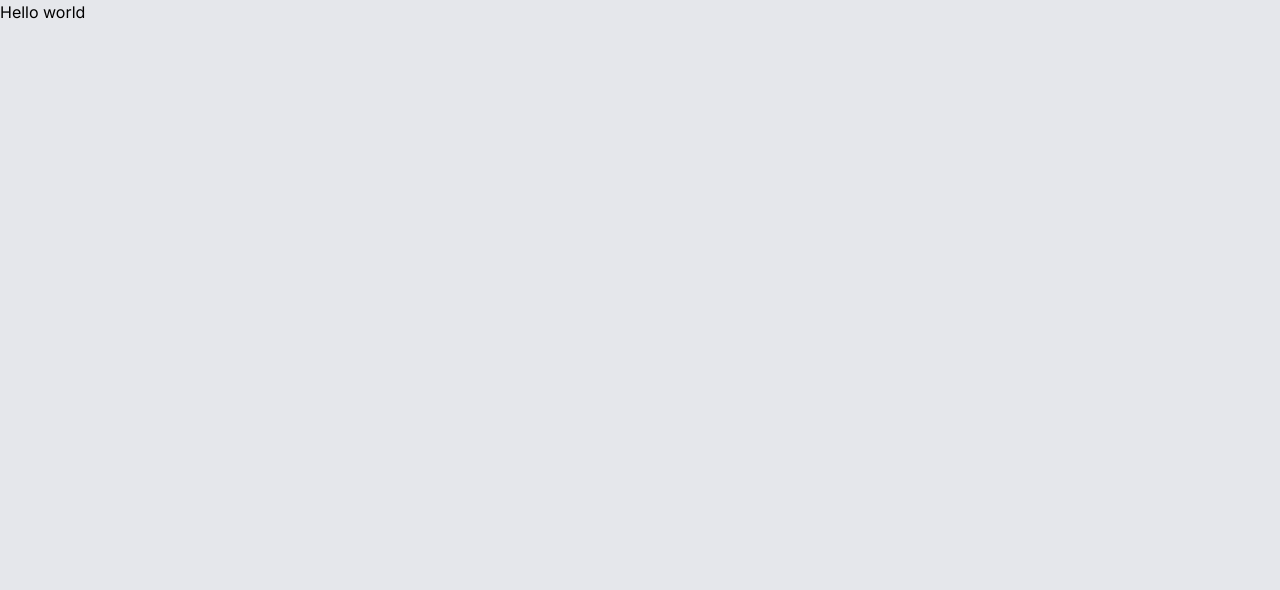
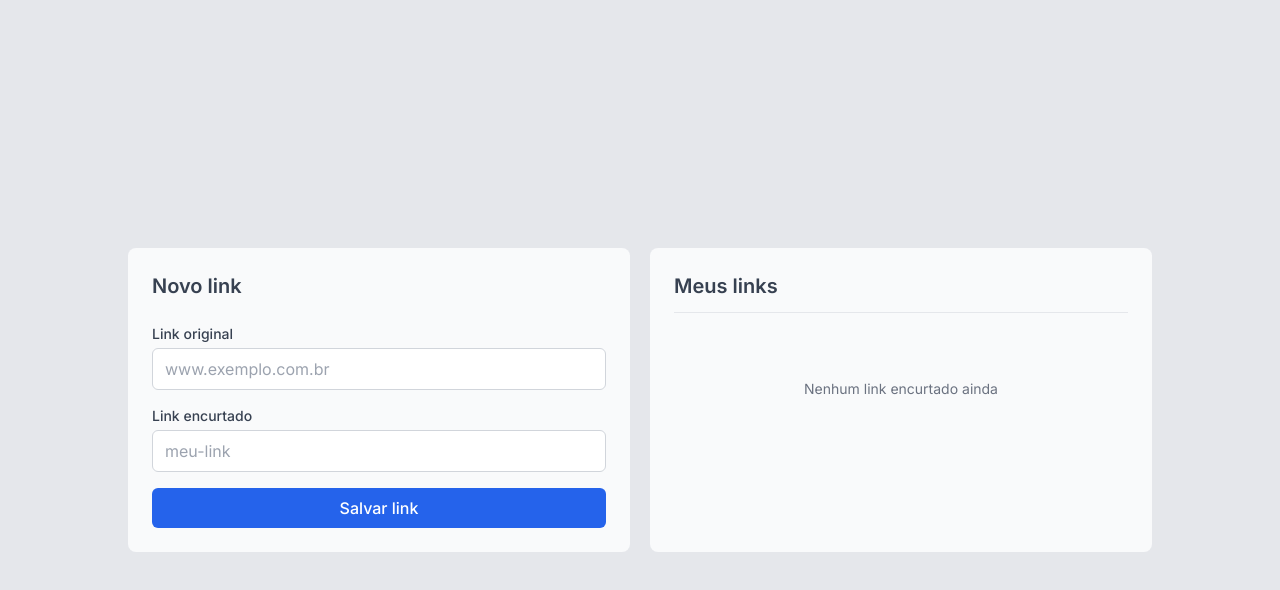
Before and after one commit to atjulia/brev.ly, a React (Vite) app in the folder web/: page / in a window 1280 px wide. Shown: the top 590 px of the page. Built offline with nearby package versions, Linux system fonts and the light colour scheme.

Commit message:
feat: implement NewLinkCard and HistoryCard components with input handling

```diff
--- a/web/src/app.tsx
+++ b/web/src/app.tsx
@@ -1,7 +1,13 @@
+import HistoryCard from "./components/historyCard";
+import { NewLinkCard } from "./components/newLinkCard";
+
 export function App() {
   return (
-    <>
-      <h1>Hello world</h1>
-    </>
-  )
+    <main className="min-h-dvh flex items-center justify-center p-4 sm:p-10">
+      <div className="grid grid-cols-1 md:grid-cols-2 gap-5 w-full max-w-5xl">
+        <NewLinkCard />
+        <HistoryCard />
+      </div>
+    </main>
+  );
 }
--- /dev/null
+++ b/web/src/components/historyCard.tsx
@@ -0,0 +1,28 @@
+import { LinkList } from "./ui/LinkList";
+
+interface HistoryCardProps {
+  className?: string;
+}
+
+export function HistoryCard({ className = "" }: HistoryCardProps) {
+    const links: string[] = [];
+  return (
+    <div
+      className={`bg-gray-50 rounded-lg p-4 sm:p-6 w-full max-w-xl ${className}`}
+    >
+      <div className="mb-4">
+        <h2 className="text-lg sm:text-xl font-semibold text-gray-700">
+          Meus links
+        </h2>
+
+        <div className="mt-3 h-px w-full bg-gray-200" />
+      </div>
+
+      <div className="flex items-center justify-center min-h-[120px]">
+        <LinkList links={links} />
+      </div>
+    </div>
+  );
+}
+
+export default HistoryCard;
--- /dev/null
+++ b/web/src/components/newLinkCard.tsx
@@ -0,0 +1,52 @@
+import React, { useState } from 'react';
+import { InputUrl } from './ui/inputUrl';
+import { InputAlias } from './ui/inputAlias';
+
+interface NewLinkCardProps {
+  onSubmit?: (url: string, alias: string) => void;
+  className?: string;
+}
+
+export function NewLinkCard({ onSubmit, className = "" }: NewLinkCardProps) {
+  const [url, setUrl] = useState('');
+  const [alias, setAlias] = useState('');
+
+  const handleSubmit = (e: React.FormEvent) => {
+    e.preventDefault();
+    if (url.trim() && alias.trim()) {
+      onSubmit?.(url, alias);
+      // Reset form after submit
+      setUrl('');
+      setAlias('');
+    }
+  };
+
+  return (
+    <div className="bg-gray-50 rounded-lg p-4 sm:p-6 w-full max-w-xl">
+      <div className="mb-6">
+        <h2 className="text-xl font-semibold text-gray-700">Novo link</h2>
+      </div>
+
+    <form onSubmit={handleSubmit} className="space-y-4">
+      <InputUrl
+        value={url}
+        onChange={setUrl}
+      />
+
+      <InputAlias
+        value={alias}
+        onChange={setAlias}
+			/>
+
+      <button
+        type="submit"
+        className="w-full bg-blue-600 text-white py-2 px-4 rounded-md hover:bg-blue-700 focus:outline-none focus:ring-2 focus:ring-blue-500 focus:ring-offset-2 transition-colors duration-200 font-medium"
+      >
+        Salvar link
+      </button>
+    </form>
+    </div>
+  );
+}
+
+export default NewLinkCard;
--- /dev/null
+++ b/web/src/components/ui/inputAlias.tsx
@@ -0,0 +1,23 @@
+interface InputAliasProps {
+  value: string;
+  onChange: (value: string) => void;
+}
+
+export function InputAlias({ value, onChange }: InputAliasProps) {
+  return (
+    <div>
+			<label htmlFor="alias" className="block text-sm font-medium text-gray-700 mb-1">
+				Link encurtado
+			</label>
+			<input
+			type="text"
+			id="alias"
+			value={value}
+			onChange={(e) => onChange(e.target.value)}
+			placeholder="meu-link"
+			className="w-full px-3 py-2 border border-gray-300 rounded-md focus:outline-none focus:ring-2 focus:ring-blue-500 focus:border-transparent"
+			required
+			/>
+		</div>
+  );
+}
--- /dev/null
+++ b/web/src/components/ui/inputUrl.tsx
@@ -0,0 +1,23 @@
+interface InputUrlProps {
+  value: string;
+  onChange: (value: string) => void;
+}
+
+export function InputUrl({ value, onChange }: InputUrlProps) {
+  return (
+    <div>
+			<label htmlFor="url" className="block text-sm font-medium text-gray-700 mb-1">
+				Link original
+			</label>
+			<input
+				type="url"
+				id="url"
+				value={value}
+				onChange={(e) => onChange(e.target.value)}
+				placeholder="www.exemplo.com.br"
+				className="w-full px-3 py-2 border border-gray-300 rounded-md focus:outline-none focus:ring-2 focus:ring-blue-500 focus:border-transparent"
+				required
+			/>
+		</div>
+  );
+}
--- /dev/null
+++ b/web/src/components/ui/linkList.tsx
@@ -0,0 +1,26 @@
+interface LinkListProps {
+  links?: string[];
+}
+
+export function LinkList({ links = [] }: LinkListProps) {
+  if (links.length === 0) {
+    return (
+      <div className="text-center py-8">
+        <p className="text-gray-500 text-sm">Nenhum link encurtado ainda</p>
+      </div>
+    );
+  }
+
+  return (
+    <div className="space-y-2">
+      {links.map((link, index) => (
+        <div
+          key={index}
+          className="bg-white p-3 rounded-md border border-gray-200 shadow-sm"
+        >
+          <p className="text-sm text-gray-700 truncate">{link}</p>
+        </div>
+      ))}
+    </div>
+  );
+}
--- a/web/tailwind.config.js
+++ b/web/tailwind.config.js
@@ -14,20 +14,6 @@ export default {
       fontFamily: {
         sans: ["Inter", ...theme.fontFamily.sans],
       },
-      boxShadow: {
-        shape:
-          "0px 8px 8px rgba(0, 0, 0, 0.1), 0px 4px 4px rgba(0, 0, 0, 0.1), 0px 2px 2px rgba(0, 0, 0, 0.1), 0px 0px 0px 1px rgba(0, 0, 0, 0.1), inset 0px 0px 0px 1px rgba(255, 255, 255, 0.03), inset 0px 1px 0px rgba(255, 255, 255, 0.03)",
-        "shape-content":
-          "0px 0px 0px 1px rgba(0, 0, 0, 0.25), inset 0px 1px 0px rgba(255, 255, 255, 0.02), inset 0px 0px 0px 1px rgba(255, 255, 255, 0.02)",
-      },
-      animation: {
-        border: "border 2s linear infinite",
-      },
-      keyframes: {
-        border: {
-          to: { "--border-angle": "360deg" },
-        },
-      },
     },
   },
   plugins: [],
```
